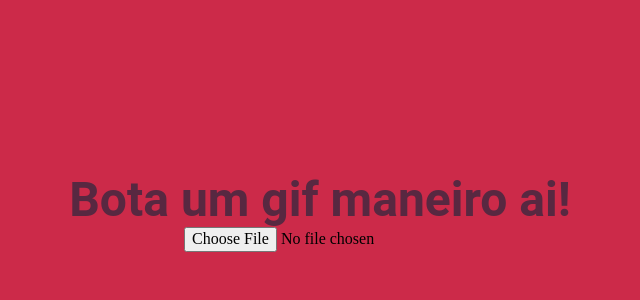
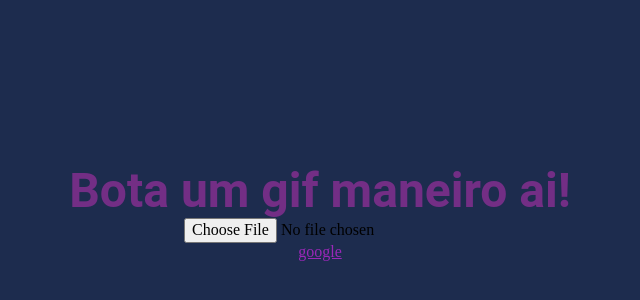
Before and after one commit to rssilva/gif-uploader-app, a React (Create React App) app: page / in a window 1280 px wide. Shown: the part 188-488 px from the top of the page, without its empty margins (320-960 px from the left). Built offline with nearby package versions, Linux system fonts and the light colour scheme.

Commit message:
setup routes

```diff
--- a/package.json
+++ b/package.json
@@ -3,6 +3,7 @@
   "version": "0.1.0",
   "private": true,
   "dependencies": {
+    "axios": "^0.19.0",
     "npm": "^6.11.3",
     "react": "^16.10.2",
     "react-dom": "^16.10.2",
--- a/src/App.js
+++ b/src/App.js
@@ -1,16 +1,7 @@
 import React from "react";
-import logo from "./logo.svg";
-import FrontPage from "./components/Frontpage";
-import { BrowserRouter as Router, Switch, Route, Link } from "react-router-dom";
+import { BrowserRouter as Router, Switch, Route } from "react-router-dom";
+import Routes from "./routes";
 
 export default function App() {
-  return (
-    <Router>
-      <Switch>
-        <Route path="/">
-          <FrontPage />
-        </Route>
-      </Switch>
-    </Router>
-  );
+  return <Routes />;
 }
--- a/src/components/Frontpage.js
+++ b/src/components/Frontpage.js
@@ -1,9 +1,10 @@
 import React, { Component } from "react";
-import styled, { css } from "styled-components";
+import { BrowserRouter as Link } from "react-router-dom";
+import styled from "styled-components";
 import UploadGif from "./UploadGif";
 
 const FrontPageson = styled.div`
-  background-color: #cc2a49;
+  background-color: #1d2c4e;
   height: 100vh;
   width: 100vw;
   display: flex;
@@ -13,11 +14,22 @@ const FrontPageson = styled.div`
 `;
 
 const Header = styled.h1`
-  color: #582841;
+  color: #732e85;
   margin: 0;
   padding: 0;
   font-size: 3rem;
   font-family: "roboto";
+`;
+
+const AlternatePath = styled.h2`
+  color: #732e85;
+  margin: 0;
+  padding: 0;
+  font-family: "roboto";
+`;
+
+const Anchor = styled.a`
+  color: #9a28b8;
 `;
 
 export default class FrontPage extends Component {
@@ -26,6 +38,7 @@ export default class FrontPage extends Component {
       <FrontPageson>
         <Header>Bota um gif maneiro ai!</Header>
         <UploadGif />
+        <Anchor href="searchgif">google</Anchor>
       </FrontPageson>
     );
   }
--- /dev/null
+++ b/src/components/SearchGif.js
@@ -0,0 +1,7 @@
+import React, { Component } from "react";
+
+export default class SearchGif extends Component {
+  render() {
+    return <div className="SearchGif">Teste</div>;
+  }
+}
--- a/src/components/UploadGif.js
+++ b/src/components/UploadGif.js
@@ -1,5 +1,4 @@
 import React, { Component } from "react";
-import styled, { css } from "styled-components";
 
 export default class UploadGif extends Component {
   render() {
--- /dev/null
+++ b/src/routes.js
@@ -0,0 +1,19 @@
+import React, { Component } from "react";
+import { BrowserRouter, Route, Switch } from "react-router-dom";
+import FrontPage from "./components/Frontpage";
+import SearchGif from "./components/SearchGif";
+
+class Routes extends Component {
+  render() {
+    return (
+      <BrowserRouter>
+        <Switch>
+          <Route exact path="/" component={FrontPage}></Route>
+          <Route exact path="/searchgif" component={SearchGif}></Route>
+        </Switch>
+      </BrowserRouter>
+    );
+  }
+}
+
+export default Routes;
```
Also changed, not shown: 1 other file (tests, documents, lock files or other folders).
